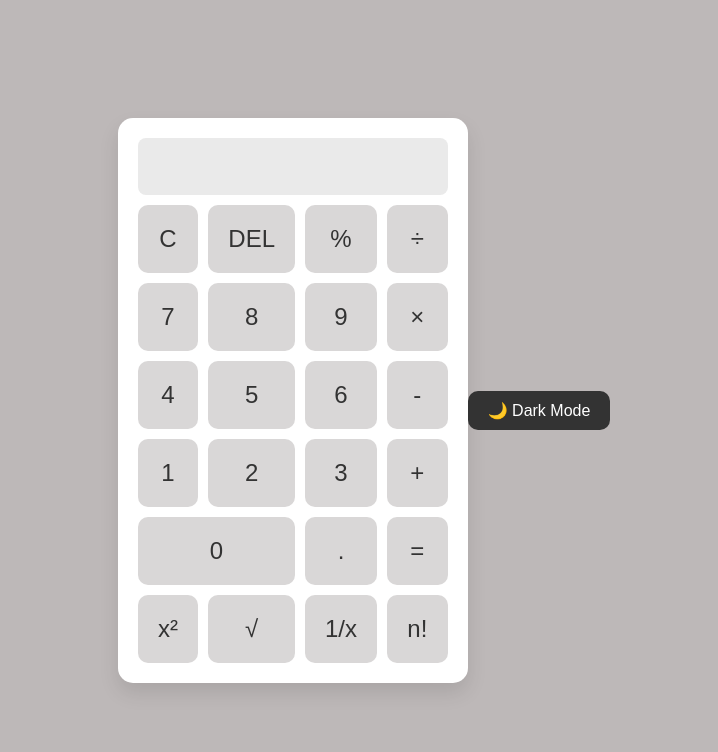
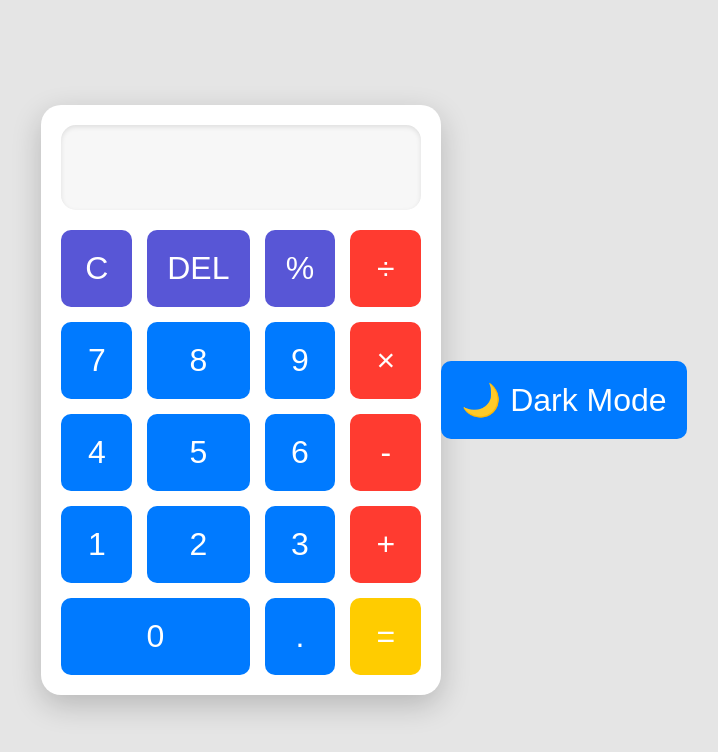
Before and after one commit to mariomelek/creative-calculator, a website: page index.html in a window 1280 px wide. Shown: the whole page, without its empty margins (276-994 px from the left). Drawn offline with Linux system fonts and the light colour scheme.

Commit message:
second commit

```diff
--- a/index.html
+++ b/index.html
@@ -1,46 +1,40 @@
 <!DOCTYPE html>
 <html lang="en">
 <head>
-    <meta charset="UTF-8">
-    <meta name="viewport" content="width=device-width, initial-scale=1.0">
-    <title>Creative Calculator</title>
-    <link rel="stylesheet" href="style.css">
+    <meta charset="UTF-8" />
+    <meta name="viewport" content="width=device-width, initial-scale=1.0" />
+    <title>Modern Calculator</title>
+    <link rel="stylesheet" href="style.css" />
 </head>
 <body>
     <div class="calculator">
         <div class="display">
-            <input type="text" id="result" readonly>
+            <input type="text" id="result" readonly />
         </div>
         <div class="buttons">
-            <button onclick="clearDisplay()">C</button>
-            <button onclick="deleteLast()">DEL</button>
-            <button onclick="append('%')">%</button>
-            <button onclick="append('/')">÷</button>
+            <button class="function" onclick="clearDisplay()">C</button>
+            <button class="function" onclick="deleteLast()">DEL</button>
+            <button class="function" onclick="append('%')">%</button>
+            <button class="operator" onclick="append('/')">÷</button>
 
             <button onclick="append('7')">7</button>
             <button onclick="append('8')">8</button>
             <button onclick="append('9')">9</button>
-            <button onclick="append('*')">×</button>
+            <button class="operator" onclick="append('*')">×</button>
 
             <button onclick="append('4')">4</button>
             <button onclick="append('5')">5</button>
             <button onclick="append('6')">6</button>
-            <button onclick="append('-')">-</button>
+            <button class="operator" onclick="append('-')">-</button>
 
             <button onclick="append('1')">1</button>
             <button onclick="append('2')">2</button>
             <button onclick="append('3')">3</button>
-            <button onclick="append('+')">+</button>
+            <button class="operator" onclick="append('+')">+</button>
 
             <button onclick="append('0')" class="zero">0</button>
             <button onclick="append('.')">.</button>
-            <button onclick="calculate()">=</button>
-
-
-            <button onclick="calculateSquare()">x²</button>
-            <button onclick="calculateSquareRoot()">√</button>
-            <button onclick="calculateInverse()">1/x</button>
-            <button onclick="calculateFactorial()">n!</button>
+            <button class="operator equals" onclick="calculate()">=</button>
         </div>
     </div>
 
--- a/script.js
+++ b/script.js
@@ -1,29 +1,40 @@
-// Function to append a value to the display
 function append(value) {
     var resultInput = document.getElementById("result");
+
+    const operators = ['+', '-', '*', '/', '%'];
+    const lastChar = resultInput.value.slice(-1);
+
+    if (operators.includes(value) && operators.includes(lastChar)) {
+        return;
+    }
+
+    if (operators.includes(value) && resultInput.value === '') {
+        return;
+    }
+
     resultInput.value += value;
 }
-// Function to clear the display
+
 function clearDisplay() {
     var resultInput = document.getElementById("result");
     resultInput.value = '';
 }
-// Function to delete the last character from the display
+
 function deleteLast() {
     var resultInput = document.getElementById("result");
     resultInput.value = resultInput.value.slice(0, -1);
 }
-// Function to calculate the result
+
 function calculate() {
     var resultInput = document.getElementById("result");
     try {
-        resultInput.value = eval(resultInput.value); // Use eval safely
-    }
-    catch (_a) {
+        if (resultInput.value.trim() === '') return;
+        resultInput.value = eval(resultInput.value);
+    } catch (error) {
         resultInput.value = 'Error';
     }
 }
-// Function to toggle the dark mode theme
+
 function toggleTheme() {
     document.body.classList.toggle('dark-mode');
 }
--- a/style.css
+++ b/style.css
@@ -6,100 +6,96 @@
 }
 
 body {
-  background-color: #bdb8b8;
+  background-color: #e5e5e5;
   display: flex;
   justify-content: center;
   align-items: center;
   height: 100vh;
+  transition: background-color 0.4s ease;
+  padding: 20px;
 }
 
 .calculator {
-  background-color: #fff;
-  border-radius: 15px;
-  box-shadow: 0 10px 20px rgba(0, 0, 0, 0.1);
+  background-color: #ffffff;
+  border-radius: 20px;
+  box-shadow: 0 10px 30px rgba(0, 0, 0, 0.2);
   padding: 20px;
-  max-width: 350px;
+  max-width: 400px;
   width: 100%;
 }
 
 .display {
-  margin-bottom: 10px;
+  margin-bottom: 20px;
 }
 
 #result {
   width: 100%;
-  font-size: 2rem;
+  font-size: 2.5rem;
   border: none;
-  padding: 10px;
-  border-radius: 8px;
-  background-color: #eaeaea;
+  padding: 20px;
+  border-radius: 15px;
+  background-color: #f7f7f7;
   text-align: right;
   color: #333;
+  box-shadow: inset 0 2px 5px rgba(0, 0, 0, 0.1);
 }
 
 .buttons {
   display: grid;
   grid-template-columns: repeat(4, 1fr);
-  grid-gap: 10px;
+  grid-gap: 15px;
 }
 
 button {
-  font-size: 1.5rem;
+  font-size: 2rem;
   border: none;
   padding: 20px;
   border-radius: 10px;
-  background-color: #d9d7d7;
-  color: #333;
+  background-color: #007aff;
+  color: white;
   cursor: pointer;
   transition: background-color 0.3s, transform 0.2s;
 }
 
 button:hover {
-  background-color: #e0e0e0;
+  background-color: #0051a8;
 }
 
 button:active {
   transform: scale(0.95);
 }
 
+button.function {
+  background-color: #5856d6;
+}
+
+button.operator {
+  background-color: #ff3b30;
+}
+
+button.equals {
+  background-color: #ffcc00;
+}
+
 .zero {
   grid-column: span 2;
 }
 
-.theme-toggle {
-  margin-top: 20px;
-  text-align: center;
+body.dark-mode {
+  background-color: #1c1c1c;
 }
 
-.theme-toggle button {
-  background-color: #333;
-  color: white;
-  border-radius: 10px;
-  padding: 10px 20px;
-  cursor: pointer;
-  font-size: 1rem;
-  transition: background-color 0.3s;
-}
-
-.theme-toggle button:hover {
-  background-color: #555;
-}
-
-body.dark-mode {
+body.dark-mode .calculator {
   background-color: #333;
 }
 
-body.dark-mode .calculator {
+body.dark-mode #result {
   background-color: #444;
-}
-
-body.dark-mode #result {
-  background-color: #555;
   color: white;
 }
 
 body.dark-mode button {
-  background-color: #666;
+  background-color: #555;
   color: white;
 }
 
@@ -107,7 +103,28 @@ body.dark-mode button:hover {
   background-color: #777;
 }
 
-body.dark-mode .theme-toggle button {
-  background-color: white;
-  color: black;
+@media (max-width: 480px) {
+  #result {
+    font-size: 2rem;
+    padding: 15px;
+  }
+
+  button {
+    font-size: 1.5rem;
+    padding: 15px;
+  }
 }
+
+@media (max-width: 768px) {
+  #result {
+    font-size: 2.2rem;
+  }
+
+  button {
+    font-size: 1.8rem;
+  }
+}
+
+body, .calculator, #result, button {
+  transition: background-color 0.4s, color 0.4s;
+}
```
